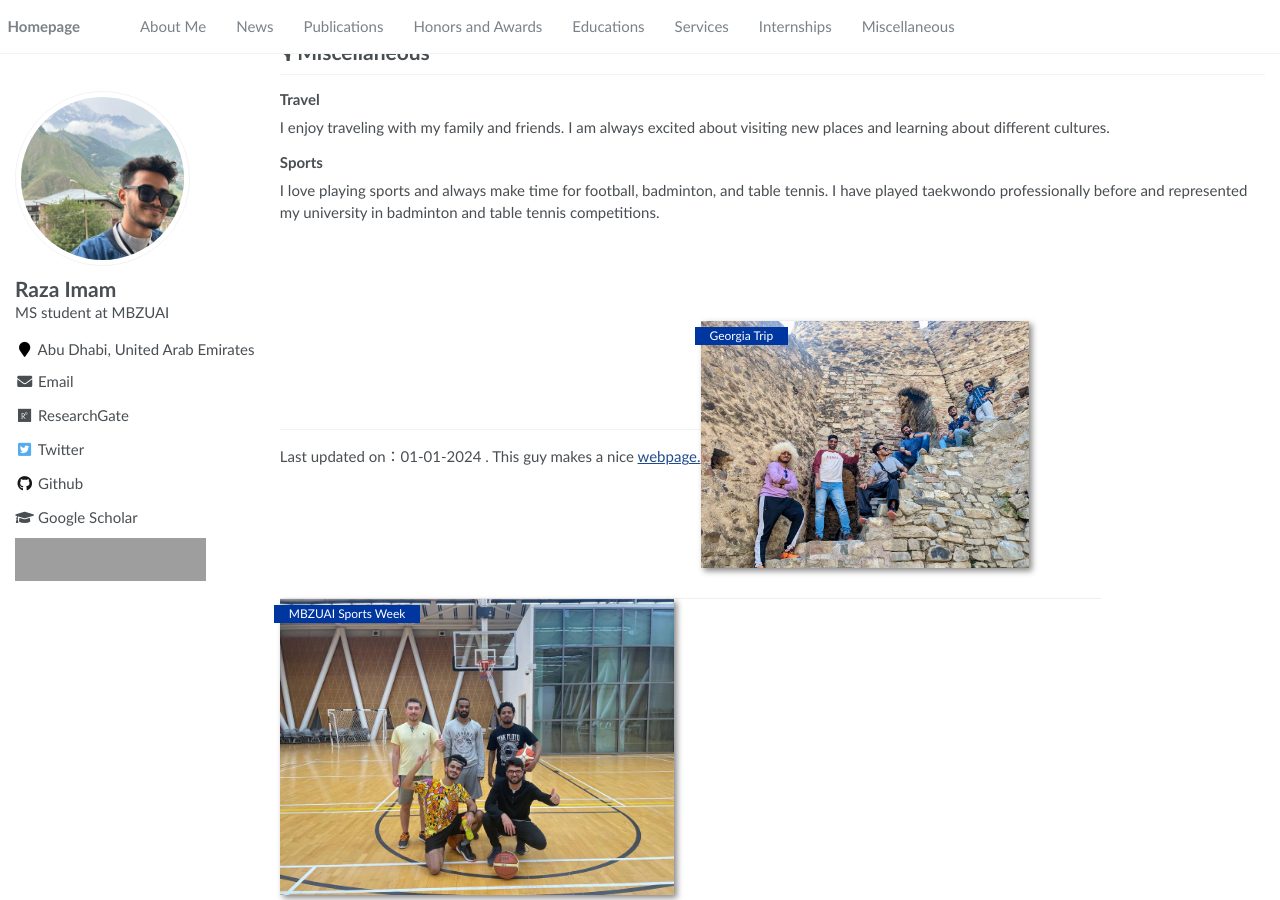
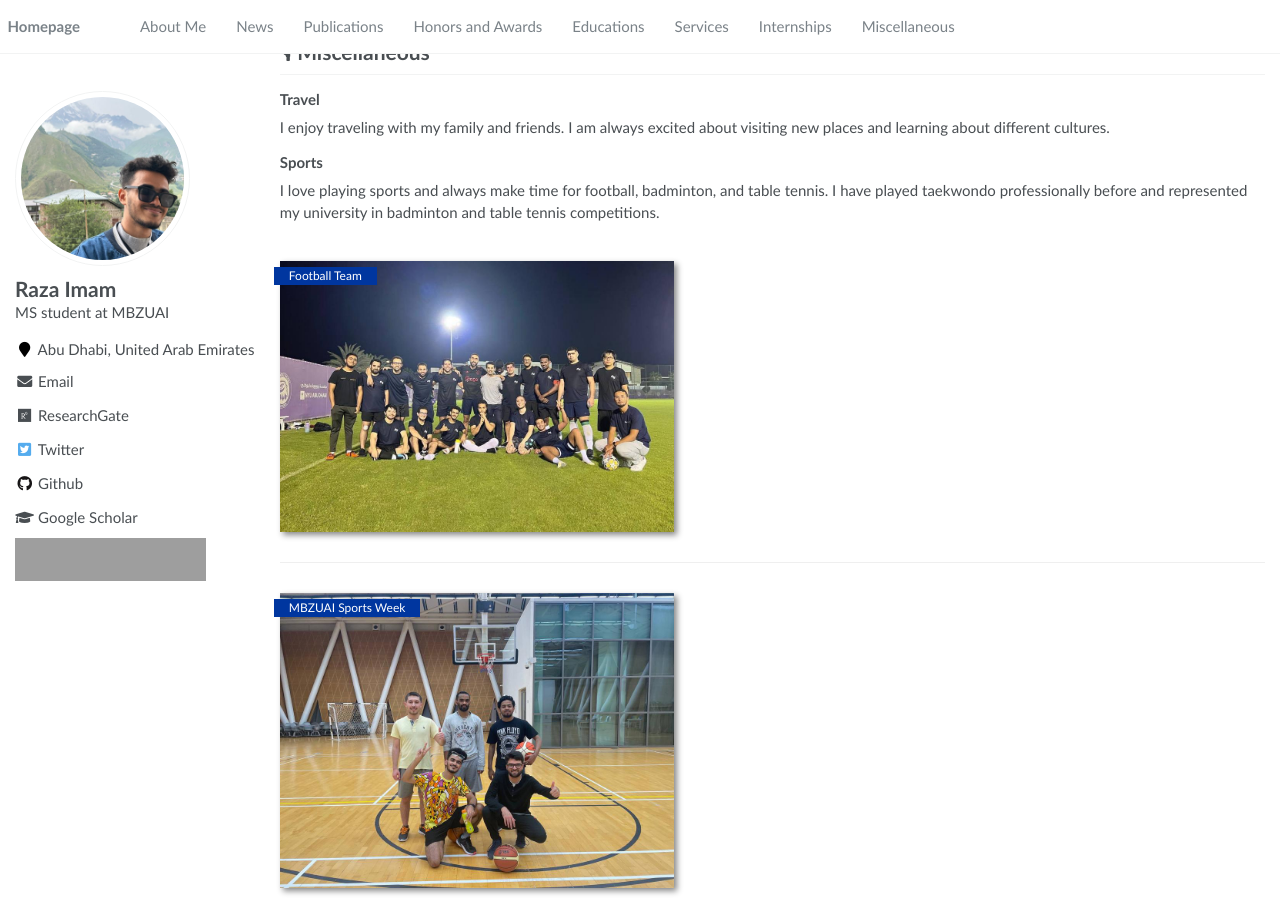
Before and after one commit to Razaimam45/razaimam45.github.io, a Jekyll site: the page built from _pages/about.md, in a window 1280 px wide and 900 px high, scrolled down 3540 px. Built offline with Jekyll 4.4.1, drawn with Linux system fonts in a browser that asks for light colours; grey boxes are pictures that could not be loaded.

Commit message:
Latest Update

```diff
--- a/_pages/includes/others.md
+++ b/_pages/includes/others.md
@@ -43,6 +43,6 @@ My girlfriend and I have three cats together, they are very adorable and have br
 
 <!-- <img src="../../images/cat1.jpeg" width = "300" alt="图片名称" align=center />  <img src="../../images/cat4.jpeg" width = "300" alt="图片名称" align=center /> <img src="../../images/cat2.jpeg" width = "300" alt="图片名称" align=center />  -->
 
-<div class='paper-box'><div class='paper-box-image'><div><div class="badge">Football Team</div><img src='images/RAZA_football.jpeg' alt="sym" width="100%"></div></div>
-<div class='paper-box'><div class='paper-box-image'><div><div class="badge">MBZUAI Sports Week</div><img src='images/RAZA_basketball.jpeg' alt="sym" width="100%"></div></div>
-<div class='paper-box'><div class='paper-box-image'><div><div class="badge">Georgia Trip</div><img src='images/RAZA_travel.jpeg' alt="sym" width="100%"></div></div>
+<div class='paper-box'><div class='paper-box-image'><div><div class="badge">Football Team</div><img src='images/RAZA_football.jpeg' alt="sym" width="100%"></div></div></div>
+<div class='paper-box'><div class='paper-box-image'><div><div class="badge">MBZUAI Sports Week</div><img src='images/RAZA_basketball.jpeg' alt="sym" width="100%"></div></div></div>
+<div class='paper-box'><div class='paper-box-image'><div><div class="badge">Georgia Trip</div><img src='images/RAZA_travel.jpeg' alt="sym" width="100%"></div></div></div>
```
